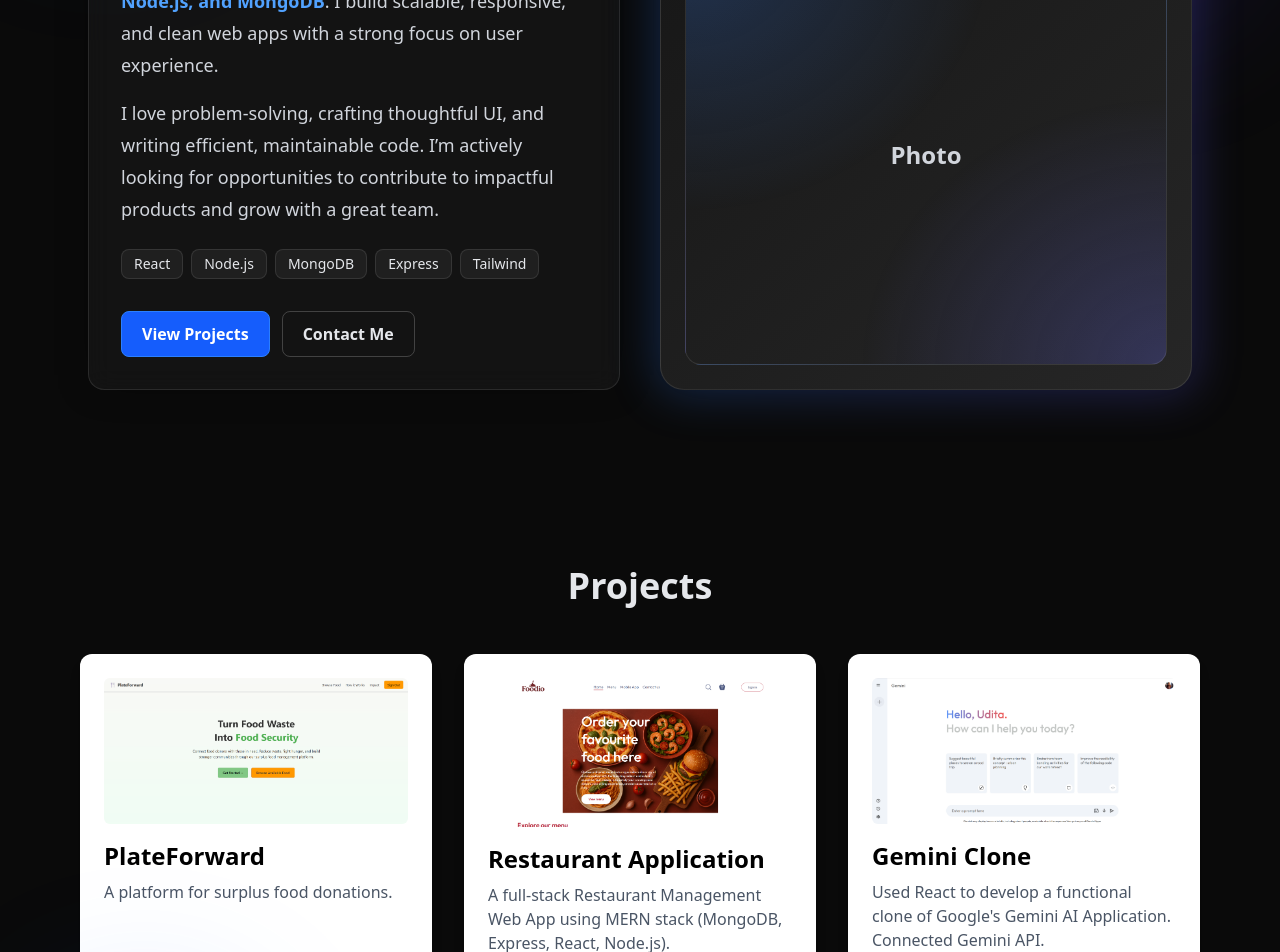
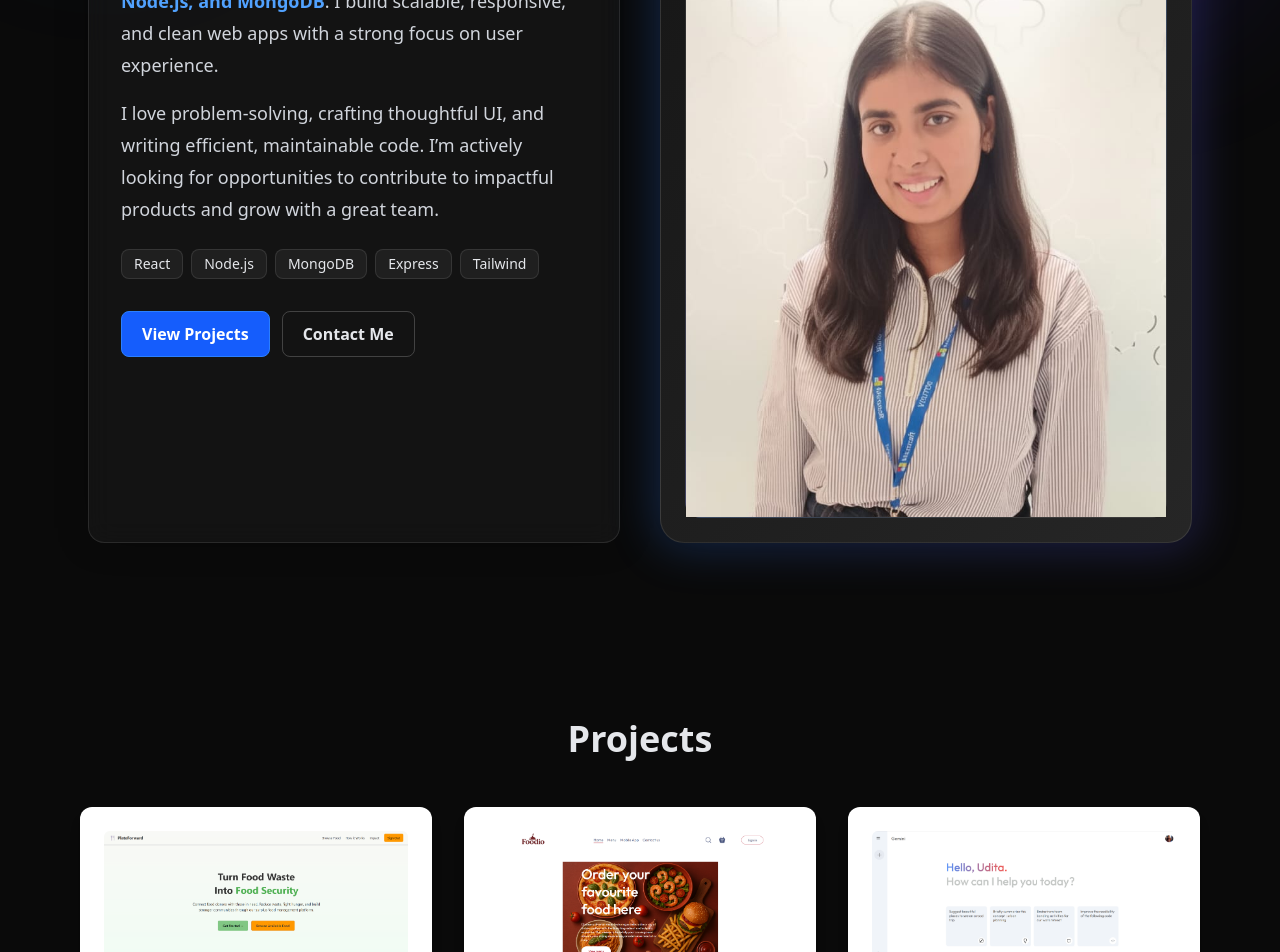
Before and after one commit to udita1294/Portfolio, a React (Vite) app: page / in a window 1280 px wide. Shown: the part 1080-2032 px from the top of the page. Built offline with nearby package versions, Linux system fonts and the light colour scheme.

Commit message:
changes made

```diff
--- a/src/components/About.jsx
+++ b/src/components/About.jsx
@@ -1,4 +1,5 @@
 import { motion } from 'framer-motion';
+import profile_img from '../assets/profile_img.jpeg';
 
 const badge = "px-3 py-1 rounded-lg bg-white/5 border border-white/10 text-sm";
 
@@ -78,9 +79,8 @@ const About = () => {
             {/* glow outline */}
             <div className="absolute -inset-1 rounded-3xl bg-gradient-to-r from-blue-500 to-indigo-500 opacity-25 blur-xl" />
             <div className="relative h-full rounded-3xl border border-white/10 bg-gradient-to-br from-neutral-900 to-neutral-800 p-6">
-              {/* Replace this block with your image if you have one */}
               <div className="flex h-72 md:h-full items-center justify-center rounded-2xl border border-white/10 bg-[radial-gradient(ellipse_at_top_left,rgba(59,130,246,0.25),transparent_45%),radial-gradient(ellipse_at_bottom_right,rgba(99,102,241,0.25),transparent_45%)]">
-                <span className="text-2xl font-semibold text-gray-300">Photo</span>
+                <img src={profile_img} alt="" srcset="" />
               </div>
             </div>
           </motion.div>
--- a/src/data/projects.js
+++ b/src/data/projects.js
@@ -5,9 +5,9 @@ import project3 from '../assets/project3.png';
 const projects = [
   {
     name: "PlateForward",
-    description: "A platform for surplus food donations.",
+    description: "A platform for surplus food donations. Implemented donor and receiver workflows, secure authentication, and real-time request tracking.",
     image: project1,
-    link: ""
+    link: "https://plate-forward-one.vercel.app"
   },
   {
     name: "Restaurant Application",
```
Also changed, not shown: src/assets/profile_img.jpeg (added).
